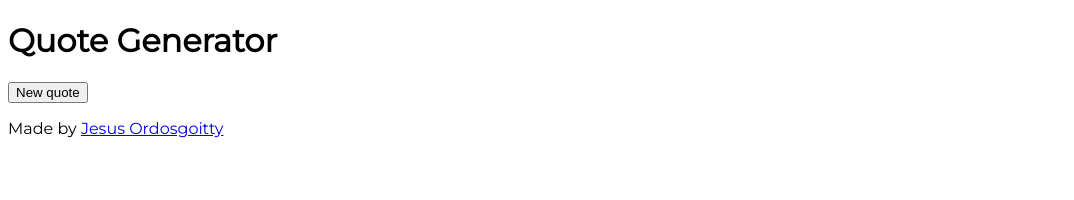
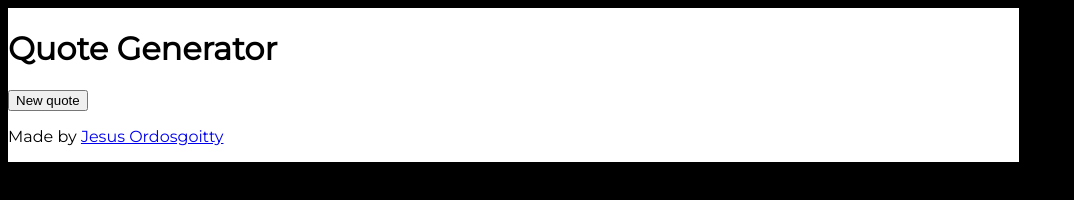
Before and after one commit to jesuodz/quote-generator, a website: page index.html in a window 1280 px wide. Shown: the whole page, without its empty margins (0-1074 px from the left). Drawn offline with nearby package versions, Linux system fonts and the light colour scheme; no server answers.

Commit message:
Save preliminary design

```diff
--- a/src/css/main.css
+++ b/src/css/main.css
@@ -1,8 +1,28 @@
 body {
     font-family: 'Montserrat', sans-serif;
+    background-color: #000;
 }
 
 .quote-box .text,
 .quote-box .author {
     font-family: 'Raleway', sans-serif;
 }
+
+/* .quote-box {
+    width: 100%;
+} */
+
+.wrapper {
+    display: flex;
+    flex-direction: column;
+    flex-wrap: nowrap;
+    justify-content: center;
+    width: 100%;
+    background-color: #fff;
+}
+
+@media only screen and (min-device-width: 480px) {
+    .wrapper {
+        width: 80%;
+    }
+}
```
